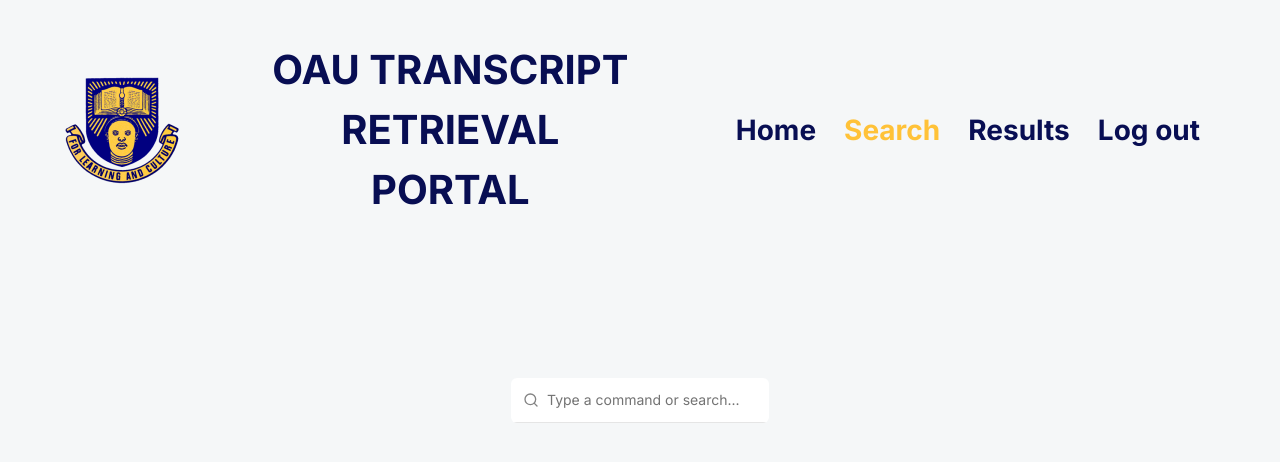
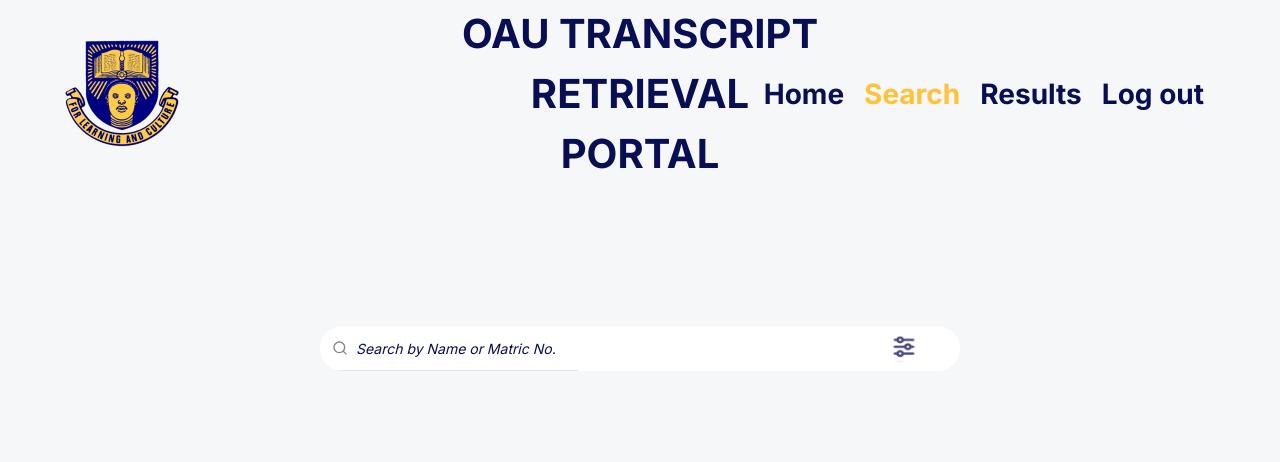
Before and after one commit to AdepojuJeremy/OAU-Clinical-Transcript, a Next.js app: page / in a window 1280 px wide. Shown: the top 462 px of the page. Built offline with nearby package versions, Linux system fonts and the light colour scheme.

Commit message:
Search bar

```diff
--- a/components/HeaderOne.jsx
+++ b/components/HeaderOne.jsx
@@ -2,7 +2,7 @@
 
 function HeaderOne() {
   return (
-    <nav className='absolute inset-x-0 flex justify-center items-center py-10 text-[30px]'>
+    <nav className='absolute inset-x-0 flex justify-center items-center py-10 text-[30px] z-[100]'>
       <div className='w-[90%] flex justify-between items-center'>
       <div className="logo"><img src="./oaulogo.png" alt="oaulogo" /></div>
         <ul className="navitems flex gap-4 text-primaryBlue font-bold">
--- a/components/HomeHeader.jsx
+++ b/components/HomeHeader.jsx
@@ -11,12 +11,12 @@
 
 function HomeHeader() {
   return (
-    <nav className="absolute inset-x-0 flex justify-center items-center py-10 text-[30px]">
+    <nav className="absolute inset-x-0 flex justify-center items-center py-10 text-[30px] z-[100]">
       <div className="w-[90%] grid grid-flow-col items-center">
         <div className="logo flex-1">
           <img src="./oaulogo.png" alt="oaulogo" />
         </div>
-        <div className="text-[40px] uppercase max-w-[30vw] text-center font-bold text-primaryBlue justify-self-center">
+        <div className="absolute text-[40px] uppercase max-w-[30vw] text-center font-bold text-primaryBlue justify-self-center left-[50%] -translate-x-[50%] top-[50%] -translate-y-[50%]">
           OAU TRANSCRIPT RETRIEVAL PORTAL
         </div>
         <Menubar className='justify-self-end'>
--- a/components/SearchBar.jsx
+++ b/components/SearchBar.jsx
@@ -13,9 +13,9 @@
 
 function SearchBar() {
   return (
-    <Command>
-      <CommandInput placeholder="Type a command or search..." />
-
+    <Command className='-mt-[8%] w-[50%] rounded-full flex-row justify-between items-center '>
+      <CommandInput className='italic text-primaryBlue placeholder:text-primaryBlue' placeholder="Search by Name or Matric No." />
+      <img src="./mi_filter.png" alt="mi_filter" className="h-8 w-8 mr-10"/>
     </Command>
   );
 }
--- a/components/ui/command.jsx
+++ b/components/ui/command.jsx
@@ -39,7 +39,7 @@
     <CommandPrimitive.Input
       ref={ref}
       className={cn(
-        "flex h-11 w-full rounded-md bg-transparent py-3 text-sm outline-none placeholder:text-muted-foreground disabled:cursor-not-allowed disabled:opacity-50",
+        "flex h-11 w-full rounded-md bg-transparent py-3 text-sm outline-none disabled:cursor-not-allowed disabled:opacity-50",
         className
       )}
       {...props} />
--- a/components/ui/menubar.jsx
+++ b/components/ui/menubar.jsx
@@ -31,7 +31,7 @@
   <MenubarPrimitive.Trigger
     ref={ref}
     className={cn(
-      "flex cursor-default text-primaryBlue font-bold text-[28px] select-none items-center rounded-sm px-3 py-1.5 outline-none ",
+      "flex cursor-default text-primaryBlue font-bold text-[28px] select-none items-center rounded-sm px-2 py-1.5 outline-none ",
       className
     )}
     {...props} />
```
Also changed, not shown: public/mi_filter.png (added).
